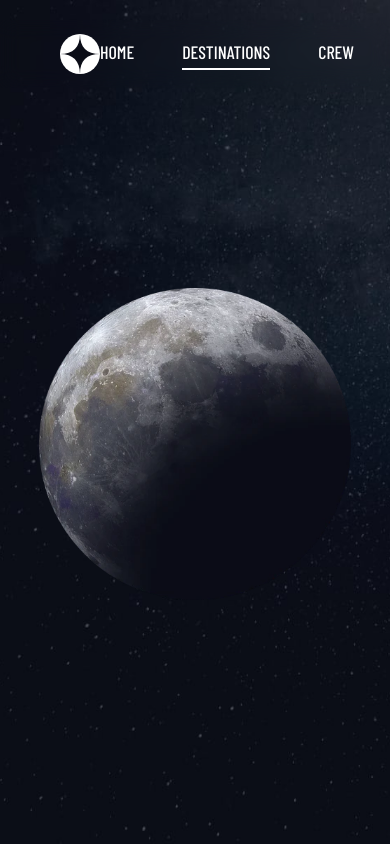
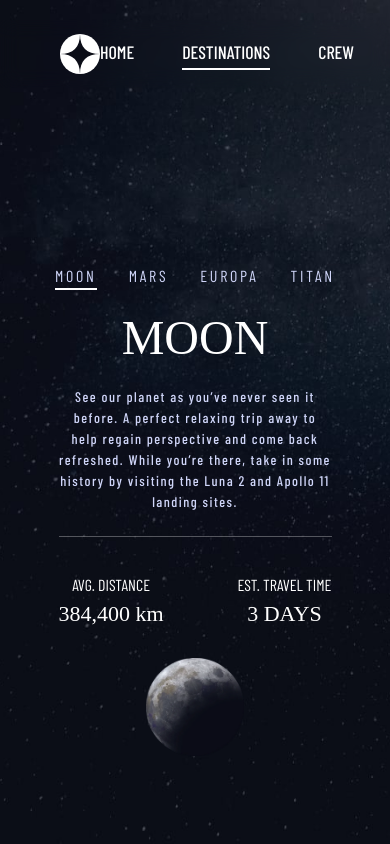
Before and after one commit to NikolozKereselidze/Space-Tourism, a React (Vite) app: page /destinations in a window 390 px wide. Built offline with nearby package versions, Linux system fonts and the light colour scheme; a web font is replaced by a local one.

Commit message:
style: make Destinations page responsive

```diff
--- a/src/App.css
+++ b/src/App.css
@@ -9,3 +9,18 @@ a.active {
   padding-bottom: 0.2rem;
   border-bottom: 2px solid #fff;
 }
+
+.divWrapper {
+  height: 100%;
+}
+
+@media (max-width: 1268px) {
+  .sectionWrapper {
+    padding: 0 5vw;
+  }
+
+  .divWrapper {
+    display: flex;
+    align-items: center;
+  }
+}
--- a/src/pages/Destinations/DestinationCard.tsx
+++ b/src/pages/Destinations/DestinationCard.tsx
@@ -30,7 +30,7 @@ const DestinationCard = ({
   };
 
   return (
-    <div className="sectionWrapper">
+    <div className={`${styles.cardWrapper} sectionWrapper`}>
       <img
         src={images.webp}
         alt=""
--- a/src/pages/Destinations/Destinations.module.css
+++ b/src/pages/Destinations/Destinations.module.css
@@ -106,13 +106,85 @@
   text-transform: uppercase;
 }
 
+@media (max-width: 1024px) {
+  .planetName {
+    font-size: 6.4rem;
+  }
+
+  .cardWrapper {
+    gap: 8rem;
+  }
+
+  .planetImage {
+    max-width: 30%;
+  }
+
+  .planetDesc,
+  .planetNavbar > ul > li,
+  .timeTitle,
+  .disTitle {
+    font-size: 1.6rem;
+  }
+
+  .timeValue,
+  .disValue {
+    font-size: 2.2rem;
+  }
+}
+
 @media (max-width: 768px) {
+  .cardWrapper {
+    flex-direction: column-reverse;
+    gap: 2.8rem;
+    padding: 0;
+  }
+
+  .planetName {
+    font-size: 4.8rem;
+  }
+
+  .planetInfo {
+    width: 70%;
+    gap: 1.2rem;
+    align-items: center;
+    text-align: center;
+  }
+  .footerWrapper {
+    width: 100%;
+  }
+
+  .planetDesc {
+    font-size: 1.4rem;
+    font-weight: 500;
+  }
+
+  .planetImage {
+    max-width: 25%;
+  }
   .destinations {
     background-image: url("../../assets/destination/background-destination-tablet.jpg");
   }
 }
 
 @media (max-width: 375px) {
+  .planetName {
+    font-size: 3.6rem;
+  }
+
+  .planetDesc {
+    font-size: 1.3rem;
+  }
+
+  .planetNavbar > ul > li,
+  .timeTitle,
+  .disTitle {
+    font-size: 1.4rem;
+  }
+
+  .timeValue,
+  .disValue {
+    font-size: 1.8rem;
+  }
   .destinations {
     background-image: url("../../assets/destination/background-destination-mobile.jpg");
   }
--- a/src/pages/Destinations/Destinations.tsx
+++ b/src/pages/Destinations/Destinations.tsx
@@ -48,6 +48,7 @@ const Destinations = () => {
             transition={{
               duration: 0.5,
             }}
+            className="divWrapper"
           >
             <div className={styles.destinationContainer}>
               {destinations.map((destination) =>
```
